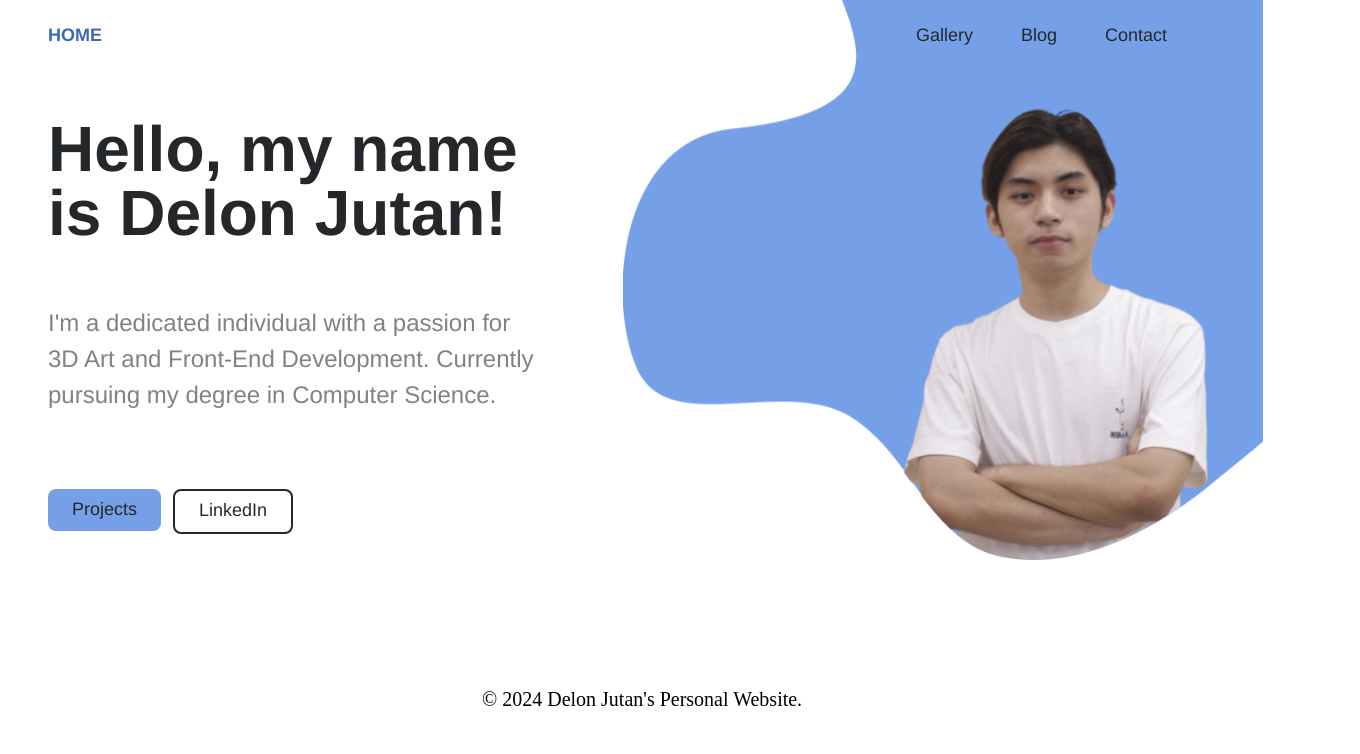
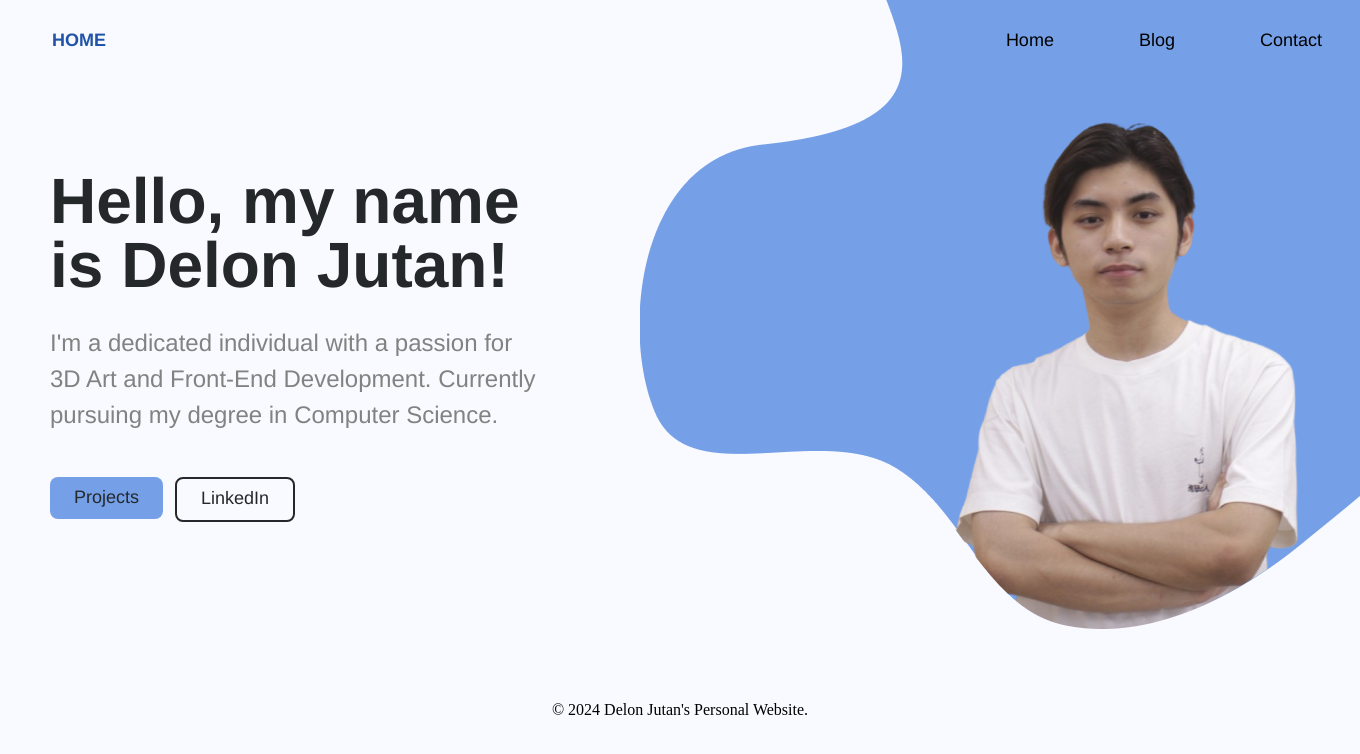
Before and after one commit to DelonJutan23/TIK2032-Project, a PHP site: page / in a window 1360 px wide. Shown: the top 754 px of the page. Run offline with PHP 8.4, Linux system fonts and the light colour scheme.

Commit message:
Revisi Style CSS

```diff
--- a/index.html
+++ b/index.html
@@ -8,23 +8,20 @@
   </head>
   <body>
     <div class="portfolio-simple">
-      <div class="div">
-        <div class="footer-icons">
-          <p> &copy; 2024 Delon Jutan's Personal Website.</p>
-        </div>
-        <div class="overlap-group">
-          <div class="overlap-group">
-            <div class="image"><img class="image-2" src="images/landingpage.png" /></div>
+
       <header class="header">
-              <div class="text-wrapper-2">HOME</div>
-              <div class="nav">
-                <div class="tab-default"><a href="gallery.html"><div class="sobre">Gallery</div></a></div>
-                <div class="tab-default"><a href="blog.html"><div class="sobre">Blog</div></a></div>
-                <div class="tab-default"><a href="contact.html"><div class="sobre">Contact</div></a></div>
-              </div>
+        <h1>HOME</h1>
+        <nav>
+          <ul>
+            <li><a href="index.html">Home</a></li>
+            <li><a href="blog.html">Blog</a></li>
+            <li><a href="contact.html">Contact</a></li>
+          </ul>
+        </nav>
       </header>
-          </div>
-          <div class="intro">
+
+      <div class="overlap-group" style="display: flex; gap: 50px; align-items: flex-start;">
+        <div class="intro" style="flex: 1;">
           <div class="content">
             <p class="title">Hello, my name is Delon Jutan! </p>
             <div class="subheadline">
@@ -34,18 +31,24 @@
               </p>
             </div>
             <div class="buttons">
-                <a href="project.html" class="button-primary">
+              <a href="project.html" class="button-primary" style="text-decoration: none;">
                 <div class="text-2">Projects</div>
               </a>
-                <a href="https://www.linkedin.com/in/delon-jutan/" class="button-secondary">
+              <a href="https://www.linkedin.com/in/delon-jutan/" class="button-secondary"
+                style="text-decoration: none;">
                 <div class="text-3">LinkedIn</div>
               </a>
             </div>
           </div>
         </div>
+        <div class="image" style="flex: 1; margin-left: auto;">
+          <img class="image-2" src="images/landingpage.png" />
         </div>
       </div>
-      </div>
+
+      <footer class="footer-icons">
+        <p> © 2024 Delon Jutan's Personal Website.</p>
+      </footer>
     </div>
   </body>
 </html>
--- a/styles.css
+++ b/styles.css
@@ -1,186 +1,63 @@
-.portfolio-simple {
+body {
+    padding: 0;
+    margin: 0;
     background-color: #f9faff;
-    display: flex;
-    flex-direction: row;
-    width: auto;
-}
-
-.portfolio-simple .div {
-    background-color: #D0E1EB;
-    width: auto;
-    height: auto;
-    position: relative;
-}
-
-@media screen and (max-width: 1440px) {
-    .portfolio-simple .div {
-        width: 100%;
-    }
-}
-
-.portfolio-simple .buttons a {
-    text-decoration: none;
-}
-
-.portfolio-simple .footer-icons {
-    display: inline-flex;
-    flex-direction: column;
-    align-items: center;
-    justify-content: center;
-    gap: 32px;
-    position: absolute;
-    top: 660px;
-    font-size: 20px;
-    left: 474px;
-}
-
-.portfolio-simple .footer-icons-a {
-    display: inline-flex;
-    flex-direction: column;
-    align-items: center;
-    justify-content: center;
-    gap: 32px;
-    position: absolute;
-    top: 2000px;
-    font-size: 20px;
-    left: 474px;
-}
-
-.portfolio-simple .icons {
-    display: inline-flex;
-    align-items: flex-start;
-    gap: 24px;
-    position: relative;
-    flex: 0 0 auto;
-}
-
-.portfolio-simple .img {
-    position: relative;
-    width: 48px;
-    height: 48px;
-}
-
-.portfolio-simple .text-wrapper {
-    position: relative;
-    width: fit-content;
-    font-family: "Nunito-Regular", Helvetica;
-    font-weight: 400;
-    color: rgba(130, 130, 130, 1);
-    font-size: 16px;
-    letter-spacing: 0;
-    line-height: normal;
-}
-
-.portfolio-simple .overlap-group {
-    position: absolute;
-    width: auto;
-    height: 629px;
-    top: 0;
-    left: 0;
-}
-
-.portfolio-simple .image {
-    position: absolute;
-    width: 50%;
-    height: 50%;
-    top: 0;
-    left: 520px;
-    background-image: url(./img/yellow-bg.svg);
-    background-size: 100% 100%;
-}
-
-.portfolio-simple .image-2 {
-    position: absolute;
-    width: 640px;
-    height: 560px;
-    top: -8px;
-    left: 95px;
 }
 
 .portfolio-simple .header {
-    position: absolute;
-    width: auto;
-    height: 56px;
+    color: #000;
+    padding: 12px;
+    display: flex;
+    justify-content: space-between;
+    align-items: center;
+    font-family: "Comfortaa-Bold", Helvetica;
+    font-size: 18px;
+    position: fixed;
     top: 0;
     left: 0;
-    background-color: transparent;
+    width: 100%;
+    z-index: 999;
 }
 
-.portfolio-simple .header .text-wrapper-2{
-    left: 40px;
-}
-
-.portfolio-simple .text-wrapper-2 {
-    position: absolute;
-    top: 11px;
-    left: 127px;
+.portfolio-simple .header h1 {
     font-family: "Comfortaa-Bold", Helvetica;
     font-weight: 700;
-    color: #3E69B2;
+    color: #2153A8;
     font-size: 18px;
     letter-spacing: 0;
     line-height: 32.4px;
     white-space: nowrap;
+    margin-left: 40px;
 }
 
-.portfolio-simple .nav {
-    display: inline-flex;
-    align-items: flex-start;
-    gap: 48px;
-    position: absolute;
-    top: 14px;
-    left: 908px;
+nav ul {
+    list-style-type: none;
+    padding: 0;
+    margin: 0;
 }
 
-.portfolio-simple .tab-default {
-    display: inline-flex;
-    flex-direction: column;
-    align-items: flex-start;
-    gap: 2px;
-    position: relative;
-    flex: 0 0 auto;
+nav ul li {
+    display: inline;
+    margin-right: 10px;
 }
 
-.portfolio-simple .sobre {
-    position: relative;
-    width: fit-content;
-    margin-top: -1px;
-    font-family: "Raleway-Medium", Helvetica;
-    font-weight: 500;
-    color: rgba(37, 40, 43, 1);
+nav ul li a {
+    text-decoration: none;
+    color: #000;
+    font-family: "Comfortaa-Bold", Helvetica;
     font-size: 18px;
-    letter-spacing: 0;
-    line-height: 28px;
-    white-space: nowrap;
+    margin-left: 30px;
+    margin-right: 40px;
 }
 
-.portfolio-simple .tab-default a {
-    text-decoration: none;
-}
-
-.portfolio-simple .tab-default a:hover {
-    text-decoration: none;
-}
-
-.portfolio-simple .intro {
-    display: flex;
-    flex-direction: column;
-    width: 486px;
-    align-items: flex-start;
-    gap: 12px;
-    position: absolute;
-    top: 110px;
-    left: 120px;
+nav ul li a:hover {
+    color: #000;
 }
 
 .portfolio-simple .content {
-    display: inline-flex;
-    flex-direction: column;
-    align-items: flex-start;
-    gap: 32px;
-    position: relative;
-    flex: 0 0 auto;
-    left: -80px;
+    margin-top: 150px;
+    padding: 20px;
+    padding-left: 50px;
 }
 
 .portfolio-simple .title {
@@ -274,6 +151,15 @@
     letter-spacing: 0;
 }
 
+footer {
+    color: black;
+    padding: 12px;
+    margin-top: 40px;
+    text-align: center;
+}
+
+/* Projects */
+
 .portfolio-simple .projects {
     display: inline-flex;
     flex-direction: column;
@@ -282,7 +168,7 @@
     gap: 80px;
     position: absolute;
     top: 50px;
-    left: 132px;
+    left: 150px;
 }
 
 .portfolio-simple .frame {
@@ -427,6 +313,7 @@ a.text-2 {
         transform: translateX(-100%);
         opacity: 0;
     }
+
     100% {
         transform: translateX(0);
         opacity: 1;
@@ -437,7 +324,8 @@ a.text-2 {
 .portfolio-simple .project {
     animation-name: slideInFromLeft;
     animation-duration: 1s;
-    animation-fill-mode: forwards; /* Biarkan elemen tetap di posisi akhir animasi */
+    animation-fill-mode: forwards;
+    /* Biarkan elemen tetap di posisi akhir animasi */
 }
 
 /* Definisikan animasi */
@@ -446,6 +334,7 @@ a.text-2 {
         transform: translateX(100%);
         opacity: 0;
     }
+
     100% {
         transform: translateX(0);
         opacity: 1;
@@ -456,7 +345,8 @@ a.text-2 {
 .portfolio-simple .image-2 {
     animation-name: slideInFromRight;
     animation-duration: 1s;
-    animation-fill-mode: forwards; /* Biarkan elemen tetap di posisi akhir animasi */
+    animation-fill-mode: forwards;
+    /* Biarkan elemen tetap di posisi akhir animasi */
 }
 
 /* Definisikan animasi */
@@ -465,6 +355,7 @@ a.text-2 {
         opacity: 0;
         transform: translateY(-20px);
     }
+
     100% {
         opacity: 1;
         transform: translateY(0);
@@ -475,5 +366,6 @@ a.text-2 {
 .portfolio-simple .title {
     animation-name: fadeIn;
     animation-duration: 1s;
-    animation-fill-mode: forwards; /* Biarkan elemen tetap di posisi akhir animasi */
+    animation-fill-mode: forwards;
+    /* Biarkan elemen tetap di posisi akhir animasi */
 }
```
Also changed, not shown: project.html (+4 -4 lines). Lines whose indentation alone changed are shown as unchanged.
